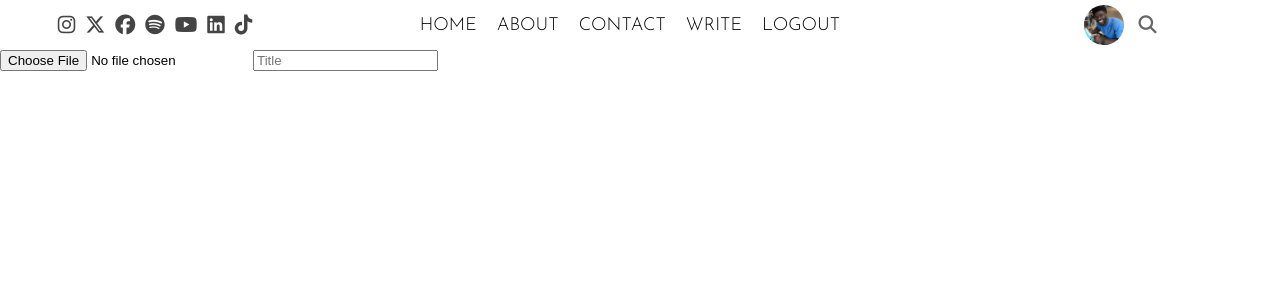
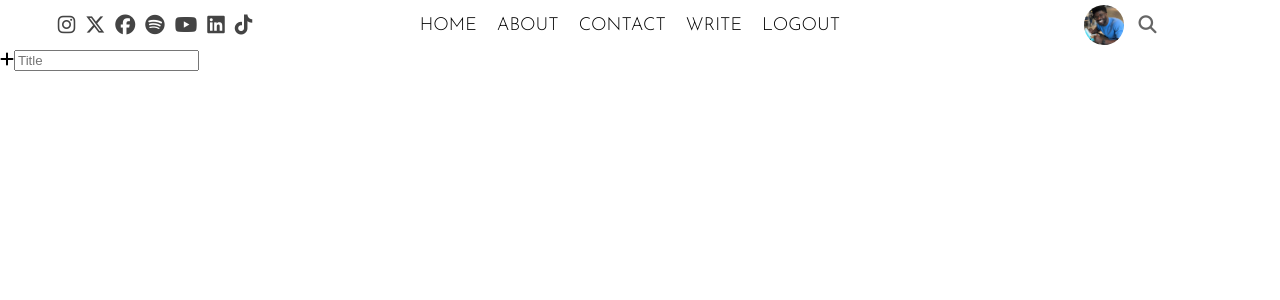
Before and after one commit to Ike-Addy/my-first-blog-site, a React (Create React App) app: page / in a window 1280 px wide. Shown: the top 300 px of the page. Built offline with nearby package versions, Linux system fonts and the light colour scheme.

Commit message:
Added replaces choose file button with plus icon

```diff
--- a/src/pages/write/Write.jsx
+++ b/src/pages/write/Write.jsx
@@ -5,8 +5,10 @@ export default function Write() {
     <div className='write'>
         <form className='writeForm'>
             <div className="writeFormGroup">
-                <label htmlFor="fileInput"></label>
-                <input type="file" id="fileInput" />
+                <label htmlFor="fileInput">
+                  <i class="fa-solid fa-plus"></i>
+                </label>
+                <input type="file" id="fileInput" className='chooseFile'/>
                 <input type="text" placeholder='Title'/>
             </div>
         </form>
--- a/src/pages/write/write.css
+++ b/src/pages/write/write.css
@@ -0,0 +1,3 @@
+.chooseFile {
+    display: none;
+}
```
